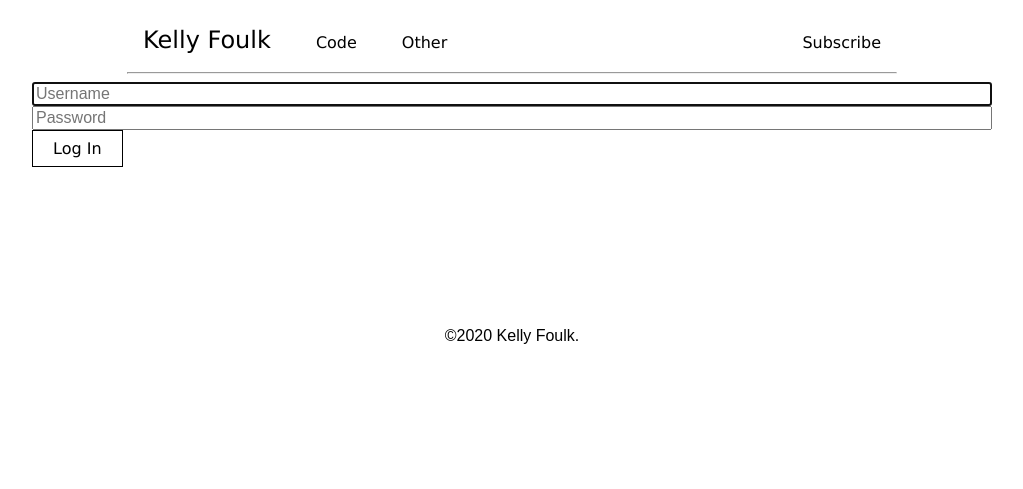
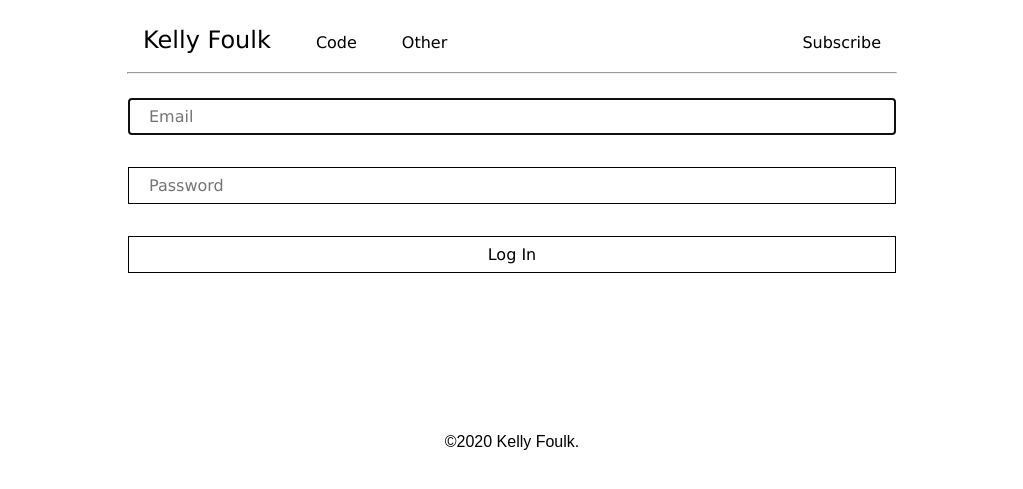
Before and after one commit to klfoulk16/personal_website, a Python web app: template templates/login.html in a window 1280 px wide. Shown: the top 489 px of the page, without its empty margins (128-1151 px from the left). Run offline with Jinja, Linux system fonts and the light colour scheme; the template is opened without the code that fills it, so the values that code supplies are empty.

Commit message:
Finished initial login ability and admin panel.

```diff
--- a/static/styles.css
+++ b/static/styles.css
@@ -155,10 +155,24 @@ a:link {
 	font-size: 1.25em;
 }
 
-/* Create Post */
+/* Forms */
 
-#submit {
+.form-btn {
 	margin-top: 2em;
+	display: block;
+	width: 100%;
+}
+
+.form-element {
+	padding: .5em 1.25em;
+	border: solid 1px;
+	font-family: "Geneva", sans-serif;
+	margin-top: 1em;
+}
+
+/* ---- Admin Panel ---- */
+.admin-btn {
+	margin-bottom: 1em;
 }
 
 /* =================================
--- a/templates/create.html
+++ b/templates/create.html
@@ -28,7 +28,7 @@
             <!-- Eventually have ability to make new categories. Or maybe have tags so I can filter between things?-->
             <option value="other">Other</option>
         </select>
-        <input type="submit" value="Submit" class="btn" id="submit"/>
+        <button class="btn form-btn" type="submit">Create Post</button>
     </form>
 {% endif %}
 
--- a/templates/login.html
+++ b/templates/login.html
@@ -5,13 +5,12 @@
 {% endblock %}
 
 {% block main %}
-    <form action="/login" method="post">
-        <div class="form-group">
-            <input autocomplete="off" autofocus class="form-control" name="username" placeholder="Username" type="text" required>
-        </div>
-        <div class="form-group">
-            <input class="form-control" name="password" placeholder="Password" type="password" required>
-        </div>
-        <button class="btn" type="submit">Log In</button>
+    <form action="/login" method="POST" class="container">
+        {% if message %}
+        <p style="color: red;">{{ message }}</p>
+        {% endif %}
+        <input class="form-element" autocomplete="off" autofocus class="form-control" name="email" placeholder="Email" type="text" required></p>
+        <input class="form-element" name="password" placeholder="Password" type="password" required>
+        <button class="btn form-btn" type="submit">Log In</button>
     </form>
 {% endblock %}
```
Also changed, not shown: app.py (+62 -45 lines), templates/admin.html (+9 -9 lines).
